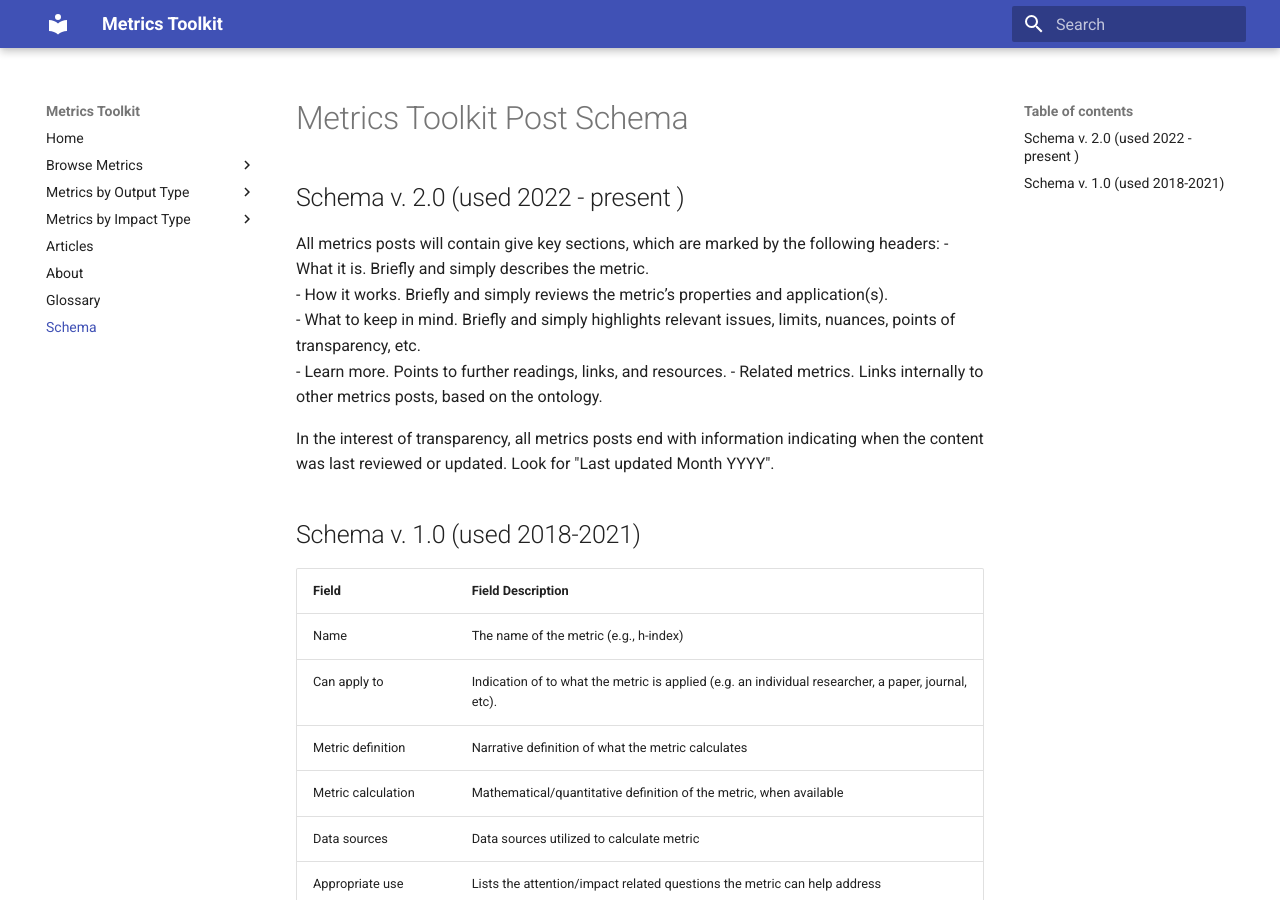
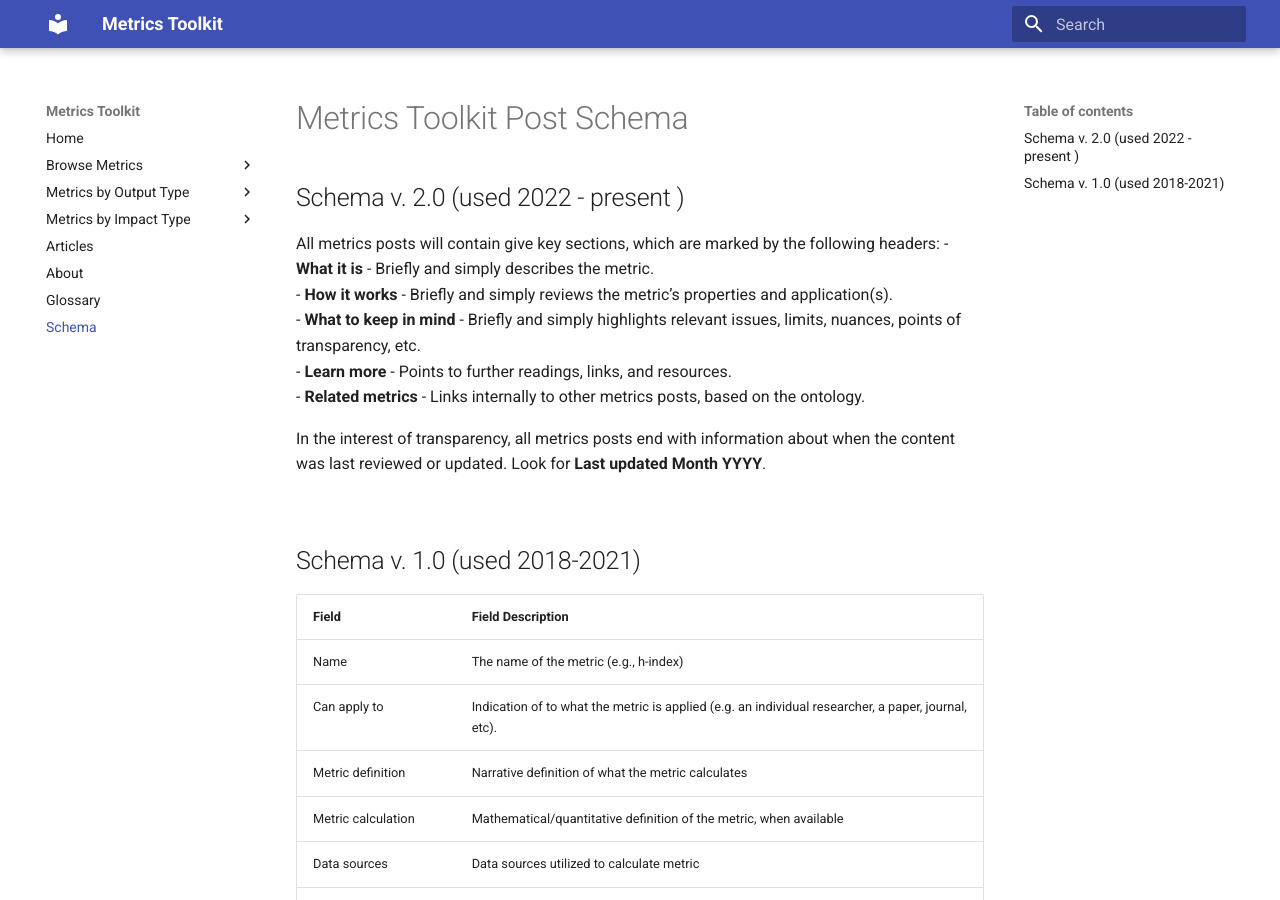
Before and after one commit to rchampieux/diy-documentation, an MkDocs documentation site: the page built from docs/mt-schema.md, in a window 1280 px wide and 900 px high. Built offline with MkDocs 1.6.1 and Material for MkDocs 9.7.7, drawn with Linux system fonts in a browser that asks for light colours.

Commit message:
added text formatting for readability

```diff
--- a/docs/mt-schema.md
+++ b/docs/mt-schema.md
@@ -2,13 +2,13 @@
 
 ## Schema v. 2.0 (used 2022 - present )
 All metrics posts will contain give key sections, which are marked by the following headers:
-- What it is. Briefly and simply describes the metric. <br>
-- How it works. Briefly and simply reviews the metric’s properties and application(s). <br>
-- What to keep in mind. Briefly and simply highlights relevant issues, limits, nuances, points of transparency, etc. <br>
-- Learn more. Points to further readings, links, and resources.
-- Related metrics. Links internally to other metrics posts, based on the ontology.
+- **What it is** - Briefly and simply describes the metric. <br>
+- **How it works** - Briefly and simply reviews the metric’s properties and application(s). <br>
+- **What to keep in mind** - Briefly and simply highlights relevant issues, limits, nuances, points of transparency, etc. <br>
+- **Learn more** - Points to further readings, links, and resources. <br>
+- **Related metrics** - Links internally to other metrics posts, based on the ontology. <br>
 
-In the interest of transparency, all metrics posts end with information indicating when the content was last reviewed or updated. Look for "Last updated Month YYYY".
+In the interest of transparency, all metrics posts end with information about when the content was last reviewed or updated. Look for **Last updated Month YYYY**. <br>  <br>
 
 
 ## Schema v. 1.0 (used 2018-2021)
```
